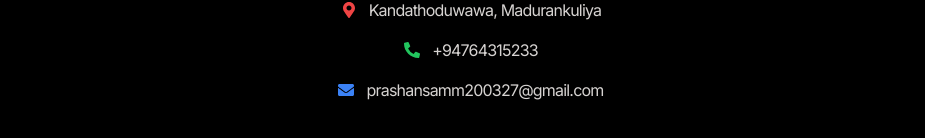
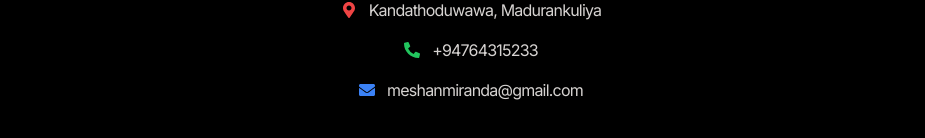
Before and after one commit to MeshanMiranda/portfolio, a React (Vite) app: page / in a window 1280 px wide. Shown: the part 5853-5991 px from the top of the page, without its empty margins (169-1094 px from the left). Built offline with nearby package versions, Linux system fonts and the light colour scheme.

Commit message:
email change

```diff
--- a/src/constants/index.js
+++ b/src/constants/index.js
@@ -133,5 +133,5 @@ export const PROJECTS = [
 export const CONTACT = {
   address: "Kandathoduwawa, Madurankuliya",
   phoneNo: "+94764315233",
-  email: "prashansamm200327@gmail.com",
+  email: "meshanmiranda@gmail.com",
 };
```
